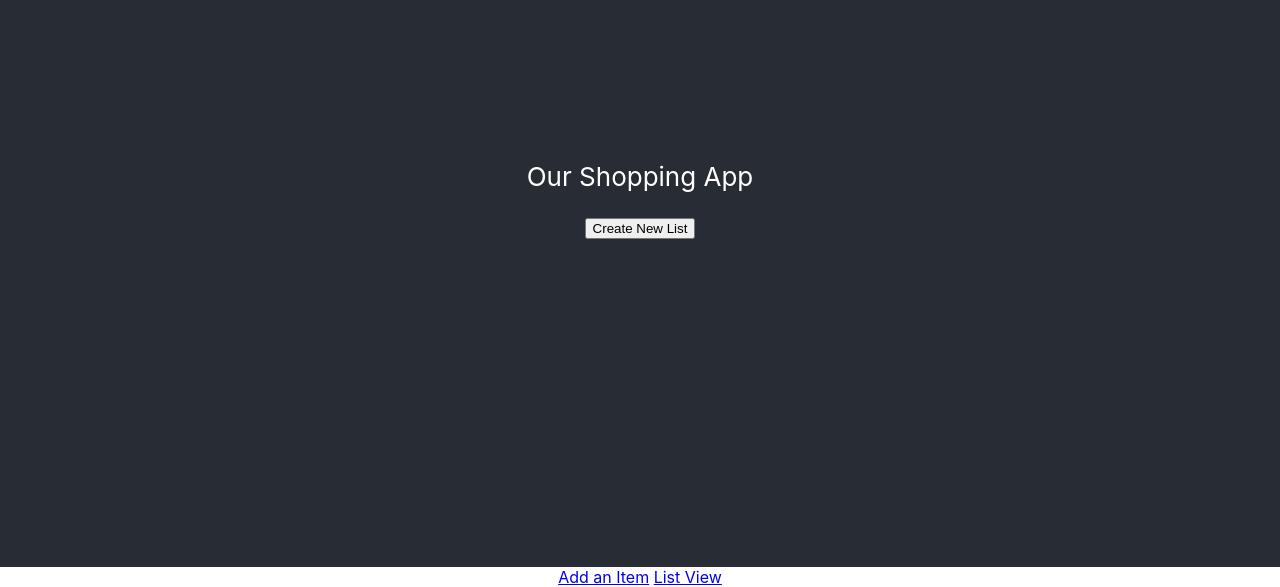
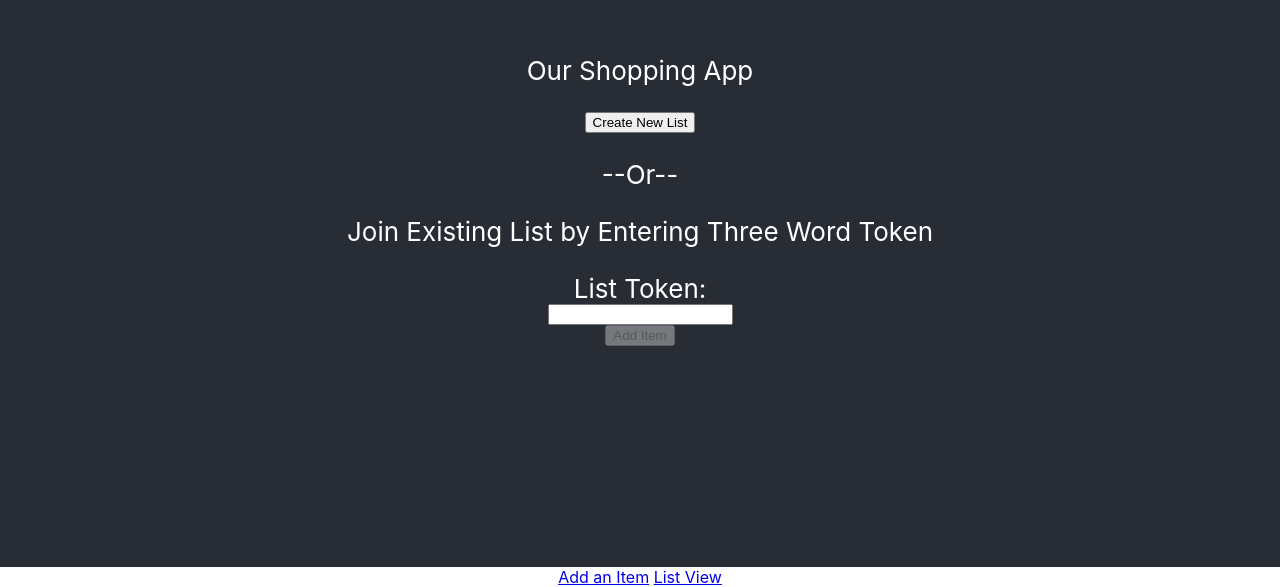
Before and after one commit to the-collab-lab/tcl-36-smart-shopping-list, a React (Create React App) app: page / in a window 1280 px wide. Shown: the part 213-800 px from the top of the page. Built offline with nearby package versions, Linux system fonts and the light colour scheme.

Commit message:
add handle token submit function, check if it exists in local storage and firebase  or show error

```diff
--- a/src/components/Home.jsx
+++ b/src/components/Home.jsx
@@ -1,12 +1,15 @@
-import React, { useEffect } from 'react';
+import React, { useEffect, useState } from 'react';
 import { useNavigate } from 'react-router-dom';
 
-import { collection, addDoc } from 'firebase/firestore';
+import { collection, addDoc, getDocs, query, where } from 'firebase/firestore';
 import { db } from '../lib/firebase';
 
 import { getToken } from '@the-collab-lab/shopping-list-utils';
 
 function Home() {
+  const [userToken, setUserToken] = useState('');
+  const [notification, setNotification] = useState('');
+
   const navigate = useNavigate();
 
   //check for existing token and go to List View if it is there
@@ -31,11 +34,53 @@ function Home() {
     }
   };
 
+  const handleTokenSubmit = async () => {
+    const q = query(collection(db, 'token'), where('token', '==', userToken));
+
+    const querySnapshot = await getDocs(q);
+    querySnapshot.forEach((doc) => {
+      localStorage.setItem('list-token', doc.data().token);
+    });
+    const localToken = localStorage.getItem('list-token');
+    if (localToken) {
+      navigate('/listView');
+    } else {
+      setNotification(
+        'the token does not exist. try again or create a new list',
+      );
+      //setTimeout is used to clear the success notification after 2 seconds
+      setTimeout(() => {
+        setNotification('');
+      }, 2000);
+      console.log('this token does not exist...');
+    }
+  };
+
   return (
     <div className="App">
       <header className="App-header">
         <p>Our Shopping App</p>
         <button onClick={() => handleNewList()}>Create New List</button>
+        <div>
+          <p>--Or--</p>
+          <p>Join Existing List by Entering Three Word Token</p>
+        </div>
+        {notification}
+        <label htmlFor="userToken">List Token:</label>
+        <input
+          type="text"
+          id="userToken"
+          name="userToken"
+          value={userToken}
+          onChange={(e) => setUserToken(e.target.value)}
+        ></input>
+        <button
+          type="submit"
+          disabled={!userToken} //button is disabled until user input an item name
+          onClick={(e) => handleTokenSubmit(e)}
+        >
+          Add Item
+        </button>
       </header>
     </div>
   );
```
